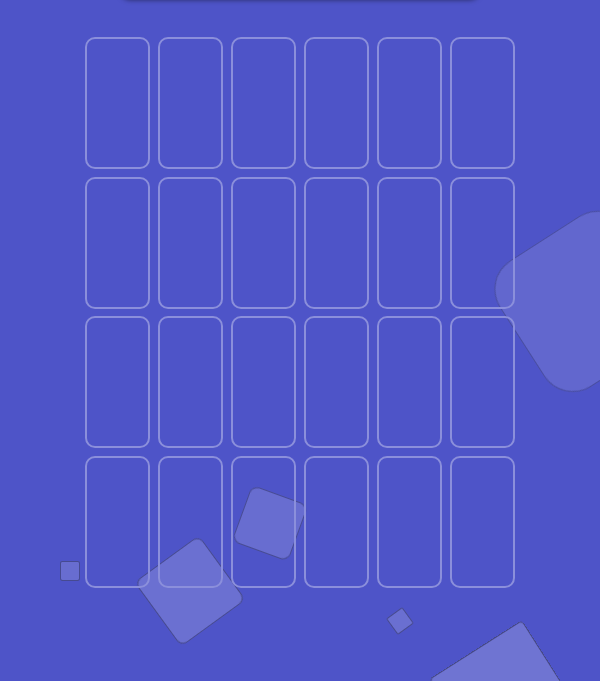
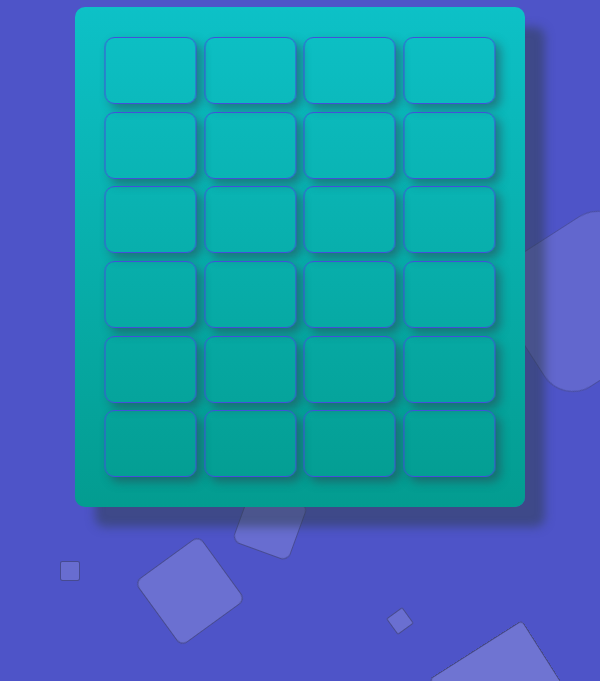
Before and after one commit to sivan13h/Matching-Game, a website: page dist/index.html in a window 600 px wide. Shown: the part 119-800 px from the top of the page. Drawn offline with Linux system fonts and the light colour scheme.

Commit message:
add styling and responsivity

```diff
--- a/scss/_background.scss
+++ b/scss/_background.scss
@@ -115,33 +115,3 @@
     border-radius: 50%;
   }
 }
-
-@media screen and (max-width: 576px) {
-  ul {
-    grid-template-columns: repeat(4, auto);
-  }
-
-  .box {
-    width: 300px;
-    height: 390px;
-  }
-  .win-alert {
-    left: 43.5%;
-    font-size: 1.2rem;
-  }
-}
-
-@media screen and (min-width: 576px) and (max-width: 767.98px) {
-  ul {
-    grid-template-columns: repeat(4, auto);
-  }
-
-  .box {
-    width: 450px;
-    height: 500px;
-  }
-  .win-alert {
-    left: 43.5%;
-    font-size: 1.2rem;
-  }
-}
--- a/scss/main.scss
+++ b/scss/main.scss
@@ -57,21 +57,26 @@ li {
 .box {
   max-width: 800px;
   height: 550px;
-  margin: 40px auto;
-  padding: 0 10px;
+  margin: 20px auto;
+  padding: 30px 30px;
+  background: linear-gradient(180deg, #0dc1c7 0%, #039c90 100%);
+  box-shadow: 20px 20px 10px 0 rgba(46, 61, 73, 0.5);
+  border-radius: 10px;
 }
 
 .card {
   cursor: pointer;
   border-radius: 10px;
-  border: 2px solid #8b8fdb;
-  background-color: rgb(188, 190, 207) !important;
+  border: 1px solid #4251da;
+  background-color: rgb(33, 209, 194) !important;
+  box-shadow: 5px 5px 10px 0 rgba(46, 61, 73, 0.5);
 }
 
 .covered {
   background: url("../images/spades.png") center/cover !important;
   transform: rotateY(180deg);
   transition: transform 1.1s;
+  box-shadow: -5px 5px 10px 0 rgba(46, 61, 73, 0.5);
 }
 
 .win-alert {
@@ -89,7 +94,7 @@ li {
   padding: 20px;
   border-radius: 10px;
   visibility: hidden;
-  transition: visibility 1s;
+  transition: visibility 1s ease-in-out;
 
   button {
     box-shadow: 0px 10px 14px -7px #276873;
@@ -114,3 +119,29 @@ li {
     }
   }
 }
+@media screen and (max-width: 576px) {
+  .box {
+    width: 300px;
+    height: 390px;
+  }
+}
+
+@media screen and (min-width: 576px) and (max-width: 767.98px) {
+  .box {
+    width: 450px;
+    height: 500px;
+  }
+}
+
+@media screen and (max-width: 767.98px) {
+  h1 {
+    font-size: 1.5rem;
+  }
+  ul {
+    grid-template-columns: repeat(4, auto);
+  }
+  .win-alert {
+    left: 43.5%;
+    font-size: 1.2rem;
+  }
+}
```
Also changed, not shown: dist/css/main.css, dist/index.js.
